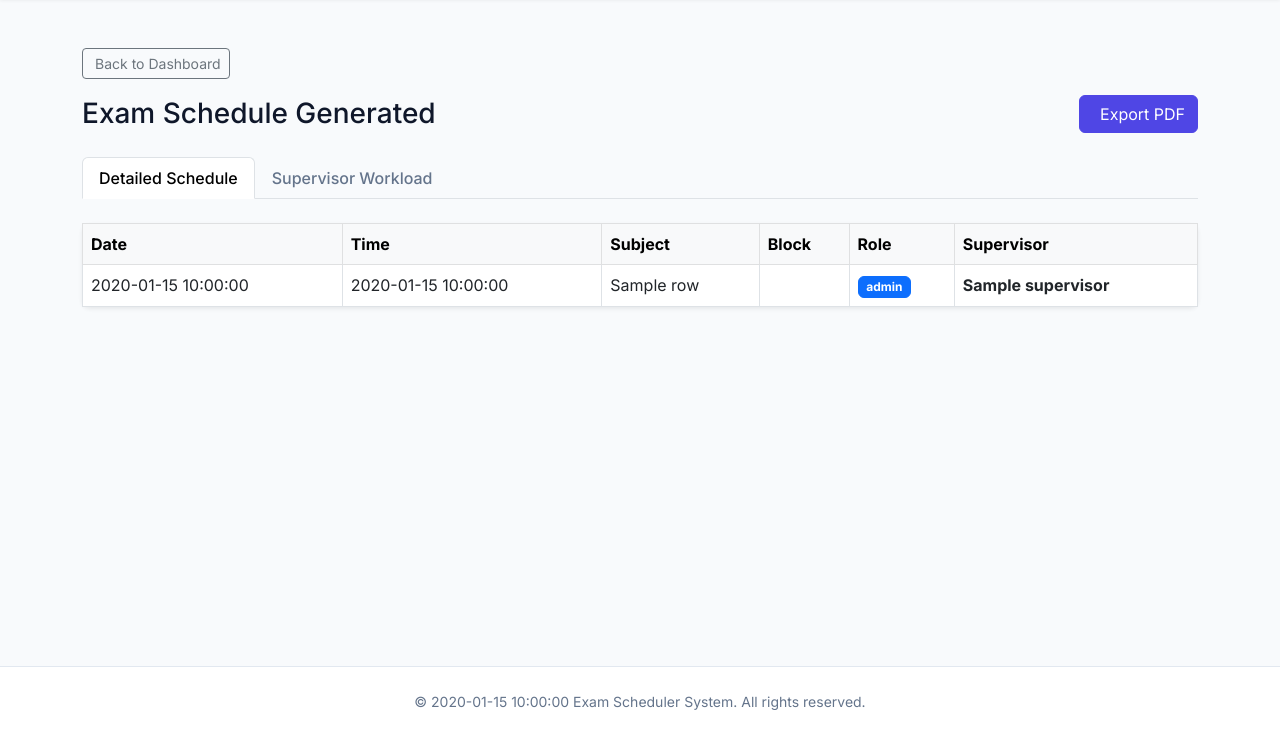
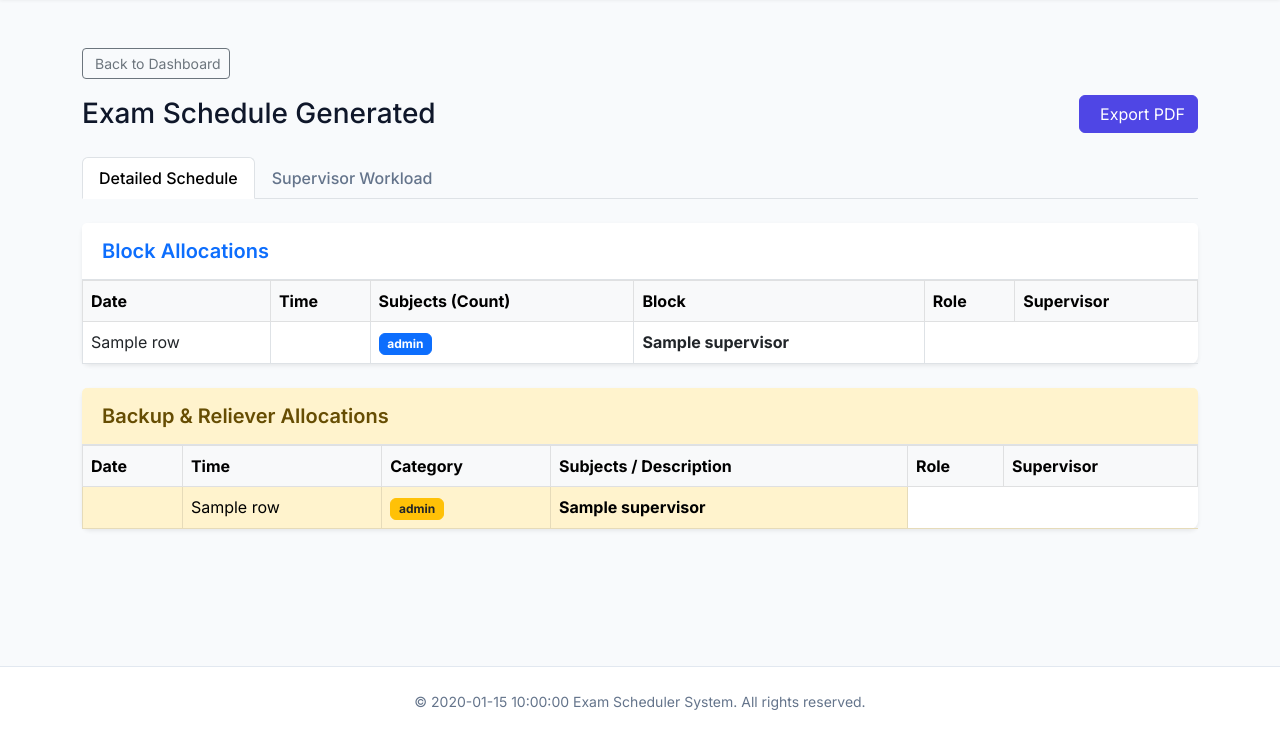
Before and after one commit to Backwardbus03/Room-Allotment, a Flask app: template templates/result.html in a window 1280 px wide. Shown: the part 64-800 px from the top of the page. Run offline with Flask 3, Linux system fonts and the light colour scheme; the template is opened without the code that fills it: most values are stand-ins (such as "Sample title", 1, 10 or a date in 2020); some libraries are stand-ins or nearby versions.

Commit message:
made changes in backup allocation

```diff
--- a/app.py
+++ b/app.py
@@ -22,6 +22,105 @@ if not os.path.exists(app.config['UPLOAD_FOLDER']):
     os.makedirs(app.config['UPLOAD_FOLDER'])
 
 # --- Helpers & Decorators ---
+
+def aggregate_schedule_rows(schedule_list):
+    """
+    Aggregates schedule rows with the same Supervisor, Date, Time, Block, and Role.
+    Combines 'Subject' and 'Count' into a single 'Subject' string.
+    """
+    if not schedule_list:
+        return []
+
+    grouped = {}
+
+    for row in schedule_list:
+        # Create a unique key for grouping
+        # tuple(Date, Time, Block, Role, Supervisor)
+        key = (
+            row.get('Date', ''),
+            row.get('Time', ''),
+            row.get('Block', ''),
+            row.get('Role', ''),
+            row.get('Supervisor', '')
+        )
+
+        if key not in grouped:
+            grouped[key] = {
+                'Date': row.get('Date', ''),
+                'Time': row.get('Time', ''),
+                'Day': row.get('Day', ''),
+                'Session': row.get('Session', ''),
+                'Block': row.get('Block', ''),
+                'Role': row.get('Role', ''),
+                'Supervisor': row.get('Supervisor', ''),
+                'Subjects': []
+            }
+
+        # Add subject info
+        subj = row.get('Subject', 'Unknown')
+        count = row.get('Count', 0)
+        grouped[key]['Subjects'].append(f"{subj} ({count})")
+
+    # Reconstruct list
+    aggregated_list = []
+    for key, data in grouped.items():
+        # Join subjects
+        data['Subject'] = ", ".join(data['Subjects'])
+        # Clean up temporary list
+        del data['Subjects']
+        aggregated_list.append(data)
+
+    # Sort again for consistency
+    def sort_key(r):
+        return (r['Date'], r['Time'], r['Block'])
+
+    aggregated_list.sort(key=sort_key)
+
+    return aggregated_list
+
+def calculate_row_spans(schedule_list):
+    """
+    Calculates rowspan values for Date and Time columns.
+    Adds 'date_span' and 'time_span' to each row.
+    span > 0: Render cell with rowspan.
+    span == 0: Skip rendering cell.
+    """
+    if not schedule_list:
+        return []
+
+    n = len(schedule_list)
+    i = 0
+    while i < n:
+        # 1. Calculate Date Span
+        date_val = schedule_list[i].get('Date', '')
+        j = i + 1
+        while j < n and schedule_list[j].get('Date', '') == date_val:
+            j += 1
+
+        date_span = j - i
+        schedule_list[i]['date_span'] = date_span
+        for k in range(i + 1, j):
+            schedule_list[k]['date_span'] = 0
+
+        # 2. Calculate Time Span (within this Date block)
+        # We need to sub-loop within the date block [i, j)
+        p = i
+        while p < j:
+            time_val = schedule_list[p].get('Time', '')
+            q = p + 1
+            while q < j and schedule_list[q].get('Time', '') == time_val:
+                q += 1
+
+            time_span = q - p
+            schedule_list[p]['time_span'] = time_span
+            for k in range(p + 1, q):
+                schedule_list[k]['time_span'] = 0
+
+            p = q # Move to next time block
+
+        i = j # Move to next date block
+
+    return schedule_list
 
 def login_required(f):
     @wraps(f)
@@ -140,30 +239,53 @@ def admin_dashboard():
             # Legacy sort for display
             sorted_duties = sorted(duty_counts.items(), key=lambda x: x[1], reverse=True)
 
-            # 2. Schedule HTML Pivot
+            # Separate Main Allocations vs Backups/Relievers
+            main_allocations = []
+            backup_allocations = []
+
+            for row in schedule_data:
+                role = row.get('Role', '')
+                if 'BLOCK SUPERVISOR' in role:
+                    main_allocations.append(row)
+                else:
+                    backup_allocations.append(row)
+
+            # AGGREGATE ROWS FOR VIEW
+            main_allocations = aggregate_schedule_rows(main_allocations)
+            backup_allocations = aggregate_schedule_rows(backup_allocations)
+
+            # CALCULATE ROW SPANS
+            main_allocations = calculate_row_spans(main_allocations)
+            backup_allocations = calculate_row_spans(backup_allocations)
+
+            # 2. Schedule HTML Pivot (For Main only)
             schedule_html = ""
-            try:
-                df = pd.DataFrame(schedule_data)
+            if main_allocations:
+                try:
+                    df = pd.DataFrame(main_allocations)
 
-                # Create display value
-                display_role = df['Role'].apply(lambda x: "M" if "BLOCK" in str(x) else "B")
-                df['Display'] = df['Supervisor'] + " (" + display_role + ")"
+                    # Create display value
+                    df['Display'] = df['Supervisor']
 
-                chart = df.pivot_table(
-                    index=['Day', 'Session'],
-                    columns='Block',
-                    values='Display',
-                    aggfunc=lambda x: '<br>'.join(x)
-                ).fillna("-")
+                    chart = df.pivot_table(
+                        index=['Day', 'Session'],
+                        columns='Block',
+                        values='Display',
+                        aggfunc=lambda x: '<br>'.join(x)
+                    ).fillna("-")
 
-                schedule_html = chart.to_html(classes='table table-striped table-bordered text-center', border=0, escape=False)
-            except Exception as ex:
-                schedule_html = f"<p class='text-danger'>Chart unavailable: {str(ex)}</p>"
+                    schedule_html = chart.to_html(classes='table table-striped table-bordered text-center', border=0, escape=False)
+                except Exception as ex:
+                    schedule_html = f"<p class='text-danger'>Chart unavailable: {str(ex)}</p>"
+            else:
+                 schedule_html = "<p>No main allocations found.</p>"
 
             return render_template('result.html',
                                    duty_report=sorted_duties,
                                    schedule_table=schedule_html,
                                    schedule_data=schedule_data,
+                                   main_allocations=main_allocations,
+                                   backup_allocations=backup_allocations,
                                    exam_name=selected_exam,
                                    is_history=True)
 
@@ -312,20 +434,34 @@ def generate():
             }
             db.save_schedule(exam_name, input_snapshot, schedule_data)
 
-        # Prepare HTML for display
+        # Separate Main Allocations vs Backups/Relievers
+        main_allocations = []
+        backup_allocations = []
+
+        if schedule_data:
+            for row in schedule_data:
+                role = row.get('Role', '')
+                if 'BLOCK SUPERVISOR' in role:
+                    main_allocations.append(row)
+                else:
+                    backup_allocations.append(row)
+
+        # AGGREGATE ROWS FOR VIEW
+        main_allocations = aggregate_schedule_rows(main_allocations)
+        backup_allocations = aggregate_schedule_rows(backup_allocations)
+
+        # CALCULATE ROW SPANS
+        main_allocations = calculate_row_spans(main_allocations)
+        backup_allocations = calculate_row_spans(backup_allocations)
+
+        # Prepare HTML Pivot for Main Allocations Only
         schedule_html = ""
-        if schedule_data:
-            df = pd.DataFrame(schedule_data)
+        if main_allocations:
+            df = pd.DataFrame(main_allocations)
             try:
-                # Use pivot_table with custom aggregation to handle Main + Backup in same cell
-                # We want to display: "Name (Role) <br> Name (Role)"
-                def agg_supervisors(series):
-                    return "<br>".join(series)
-
-                # Create display value
-                df['Display'] = df['Supervisor'] + " (" + df['Role'].apply(lambda x: "M" if "BLOCK" in x else "B") + ")"
-
-                # Check for new columns Date/Time/Subject vs old Day/Session
+                # Same pivot logic but only for Main
+                df['Display'] = df['Supervisor']
+                # Check columns
                 index_cols = ['Date', 'Time'] if 'Date' in df.columns else ['Day', 'Session']
 
                 chart = df.pivot_table(
@@ -337,16 +473,19 @@ def generate():
 
                 schedule_html = chart.to_html(classes='table table-striped table-bordered text-center', border=0, escape=False)
             except Exception as ex:
-                schedule_html = f"<p class='text-danger'>Note: Overview chart generation failed ({str(ex)}). Please refer to the detailed list below.</p>"
-            except Exception as ex:
-                schedule_html = f"<p class='text-danger'>Note: Overview chart generation failed ({str(ex)}). Please refer to the detailed list below.</p>"
+                schedule_html = f"<p class='text-danger'>Chart unavailable: {str(ex)}</p>"
         else:
-            schedule_html = "<p>No schedule data generated.</p>"
+            schedule_html = "<p>No main allocations generated.</p>"
 
         duty_counts = result['duties']
         sorted_duties = sorted(duty_counts.items(), key=lambda x: x[1], reverse=True)
 
-        return render_template('result.html', duty_report=sorted_duties, schedule_table=schedule_html)
+        return render_template('result.html',
+                               duty_report=sorted_duties,
+                               schedule_table=schedule_html,
+                               schedule_data=schedule_data,
+                               main_allocations=main_allocations,
+                               backup_allocations=backup_allocations)
 
     except Exception as e:
         return f"An error occurred generating schedule: {str(e)}"
@@ -498,7 +637,9 @@ def supervisor_dashboard():
 
     try:
         if selected_exam:
-            my_schedule = db.get_schedule_for_supervisor(selected_exam, name)
+            raw_sched = db.get_schedule_for_supervisor(selected_exam, name)
+            aggregated = aggregate_schedule_rows(raw_sched)
+            my_schedule = calculate_row_spans(aggregated)
     except Exception as e:
         flash(f"Error loading schedule: {e}")
 
--- a/templates/result.html
+++ b/templates/result.html
@@ -33,36 +33,39 @@
     <div class="tab-content" id="resultTabsContent">
         <!-- Detailed Schedule Tab -->
         <div class="tab-pane fade show active" id="schedule" role="tabpanel" aria-labelledby="schedule-tab">
-            <div class="card shadow-sm border-0">
+            <!-- Main Allocations Card -->
+            <div class="card shadow-sm border-0 mb-4">
+                <div class="card-header bg-white py-3 border-bottom">
+                    <h5 class="m-0 font-weight-bold text-primary">Block Allocations</h5>
+                </div>
                 <div class="card-body p-0">
-                    {% if schedule_data %}
+                    {% if main_allocations %}
                     <div class="table-responsive">
                         <table class="table table-bordered table-hover mb-0">
                             <thead class="table-light">
                                 <tr>
                                     <th>Date</th>
                                     <th>Time</th>
-                                    <th>Subject</th>
+                                    <th>Subjects (Count)</th>
                                     <th>Block</th>
                                     <th>Role</th>
                                     <th>Supervisor</th>
                                 </tr>
                             </thead>
                             <tbody>
-                                {% for row in schedule_data %}
-                                <tr class="{% if 'BACKUP' in row.Role %}table-warning{% endif %}">
-                                    <td>{{ row.Date }}</td>
-                                    <td>{{ row.Time }}</td>
+                                {% for row in main_allocations %}
+                                <tr>
+                                    {% if row.date_span > 0 %}
+                                    <td rowspan="{{ row.date_span }}" class="align-middle bg-white">{{ row.Date }}</td>
+                                    {% endif %}
+
+                                    {% if row.time_span > 0 %}
+                                    <td rowspan="{{ row.time_span }}" class="align-middle bg-white">{{ row.Time }}</td>
+                                    {% endif %}
+
                                     <td>{{ row.Subject }}</td>
                                     <td class="font-monospace text-primary">{{ row.Block }}</td>
-                                    <td>
-                                        {% if 'BACKUP' in row.Role %}
-                                        <span class="badge bg-warning text-dark border border-warning">{{ row.Role
-                                            }}</span>
-                                        {% else %}
-                                        <span class="badge bg-primary border border-primary">{{ row.Role }}</span>
-                                        {% endif %}
-                                    </td>
+                                    <td><span class="badge bg-primary border border-primary">{{ row.Role }}</span></td>
                                     <td class="fw-bold">{{ row.Supervisor }}</td>
                                 </tr>
                                 {% endfor %}
@@ -70,12 +73,61 @@
                         </table>
                     </div>
                     {% elif schedule_table %}
+                    <!-- Fallback if only chart provided -->
                     <div class="p-3">
                         {{ schedule_table | safe }}
                     </div>
                     {% else %}
                     <div class="text-center py-5 text-muted">
-                        <p>No schedule generated or data is missing.</p>
+                        <p>No main allocations found.</p>
+                    </div>
+                    {% endif %}
+                </div>
+            </div>
+
+            <!-- Backup/Reliever Allocations Card -->
+            <div class="card shadow-sm border-0">
+                <div class="card-header bg-white py-3 border-bottom bg-warning-subtle">
+                    <h5 class="m-0 font-weight-bold text-warning-emphasis">Backup & Reliever Allocations</h5>
+                </div>
+                <div class="card-body p-0">
+                    {% if backup_allocations %}
+                    <div class="table-responsive">
+                        <table class="table table-bordered table-hover mb-0">
+                            <thead class="table-light">
+                                <tr>
+                                    <th>Date</th>
+                                    <th>Time</th>
+                                    <th>Category</th>
+                                    <th>Subjects / Description</th>
+                                    <th>Role</th>
+                                    <th>Supervisor</th>
+                                </tr>
+                            </thead>
+                            <tbody>
+                                {% for row in backup_allocations %}
+                                <tr class="table-warning">
+                                    {% if row.date_span > 0 %}
+                                    <td rowspan="{{ row.date_span }}" class="align-middle bg-white">{{ row.Date }}</td>
+                                    {% endif %}
+
+                                    {% if row.time_span > 0 %}
+                                    <td rowspan="{{ row.time_span }}" class="align-middle bg-white">{{ row.Time }}</td>
+                                    {% endif %}
+
+                                    <td class="font-monospace">{{ row.Block }}</td>
+                                    <td>{{ row.Subject }}</td>
+                                    <td><span class="badge bg-warning text-dark border border-warning">{{ row.Role
+                                            }}</span></td>
+                                    <td class="fw-bold">{{ row.Supervisor }}</td>
+                                </tr>
+                                {% endfor %}
+                            </tbody>
+                        </table>
+                    </div>
+                    {% else %}
+                    <div class="text-center py-4 text-muted">
+                        <p class="mb-0">No backups assigned (Rooms < 40 students or sufficiency).</p>
                     </div>
                     {% endif %}
                 </div>
```
Also changed, not shown: scheduler.py (+54 -15 lines), templates/supervisor_dashboard.html (+10 -3 lines).
